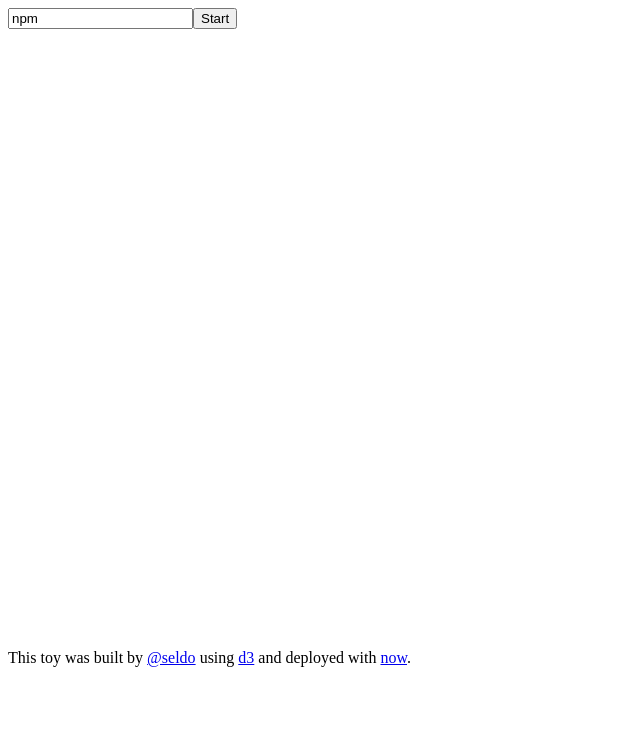
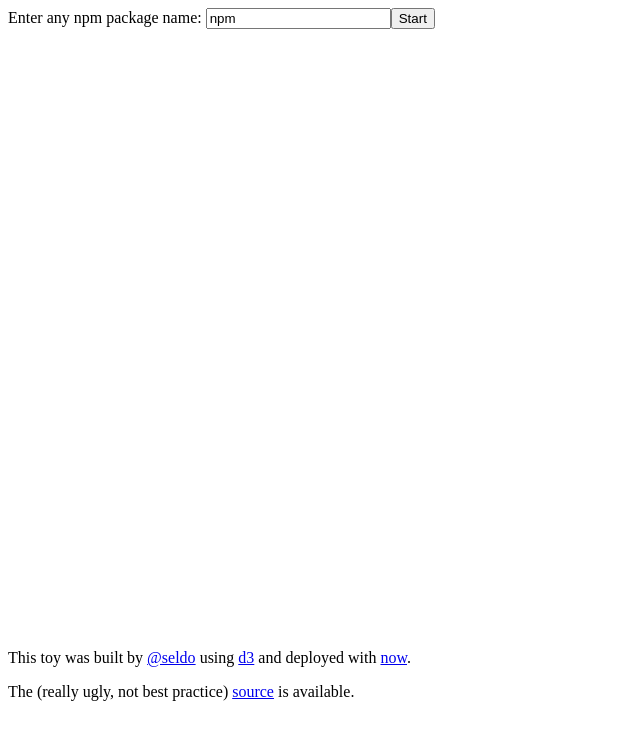
Before and after one commit to seldo/deptree, a website: page public/index.html in a window 1280 px wide. Shown: the whole page, without its empty margins (0-640 px from the left). Drawn offline with nearby package versions, Linux system fonts and the light colour scheme.

Commit message:
Instructions

```diff
--- a/public/index.html
+++ b/public/index.html
@@ -14,11 +14,12 @@
 
 </style>
 <div>
-<input id="package" type="text" value="npm" onkeypress="javascript:isEnter(event)"><button onclick="javascript:loadPackage()">Start</button>
+Enter any npm package name: <input id="package" type="text" value="npm" onkeypress="javascript:isEnter(event)"><button onclick="javascript:loadPackage()">Start</button>
 </div>
 <svg width="960" height="600"></svg>
 <div>
 <p>This toy was built by <a href="https://twitter.com/seldo">@seldo</a> using <a href="https://d3js.org/">d3</a> and deployed with <a href="https://zeit.co/now">now</a>.
+<p>The (really ugly, not best practice) <a href="https://github.com/seldo/deptree">source</a> is available.
 </div>
 <script src="https://d3js.org/d3.v4.min.js"></script>
 <script src="https://d3js.org/d3-scale-chromatic.v1.min.js"></script>
```
